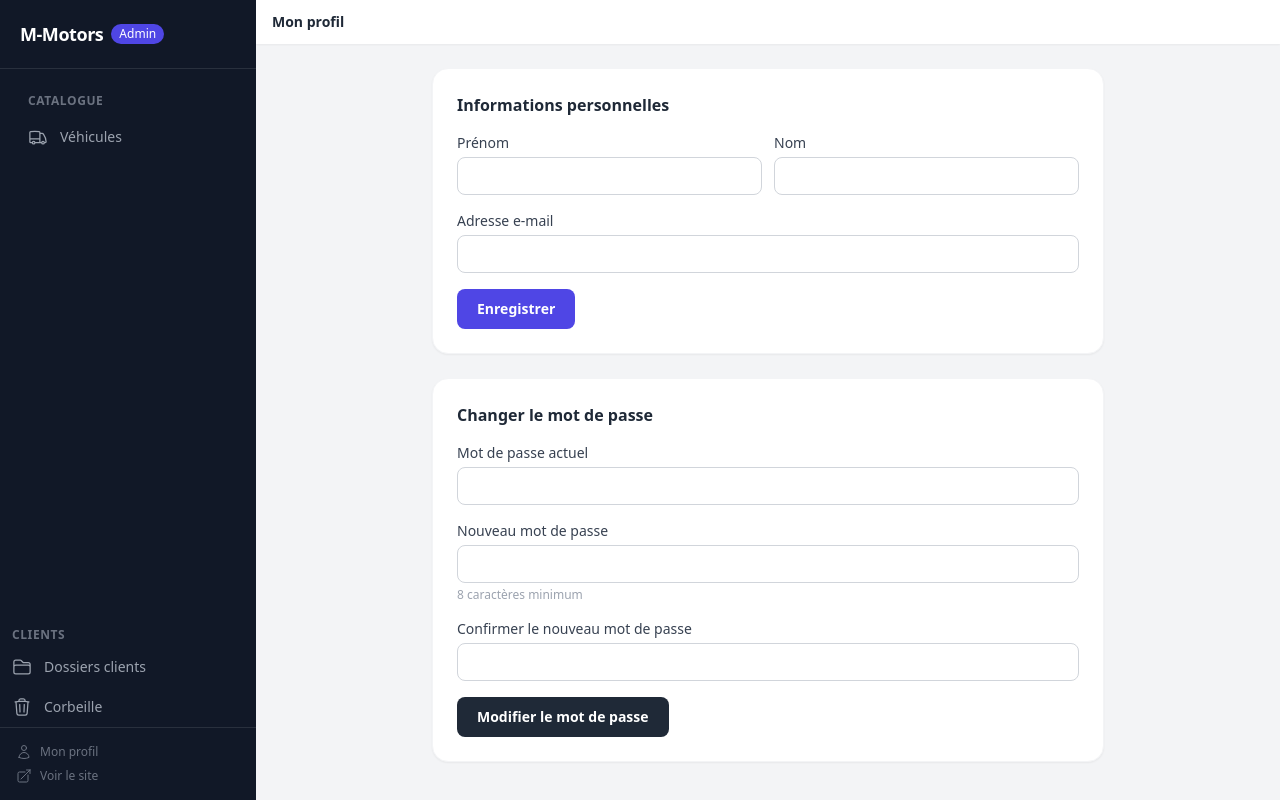
After one commit to MaxL34/m-motors, a FastAPI app: template app/templates/admin/profile/index.html in a window 1280 px wide. The commit adds this page. Run offline with FastAPI, Linux system fonts and the light colour scheme; the template is opened without the code that fills it, so the values that code supplies are empty; parts of the project's set-up code (start-up, migrations or seed data) failed here and were passed over; some libraries are stand-ins or nearby versions.

Commit message:
Feature: add admin profile page template and sidebar link

```diff
--- a/app/templates/admin/base_admin.html
+++ b/app/templates/admin/base_admin.html
@@ -67,7 +67,15 @@
             </a>
 
         <!-- Footer sidebar -->
-        <div class="p-4 border-t border-white/10">
+        <div class="p-4 border-t border-white/10 space-y-2">
+            <a href="/admin/profile"
+               class="flex items-center gap-2 text-xs transition-colors
+                      {% if path.startswith('/admin/profile') %}text-white{% else %}text-gray-500 hover:text-gray-300{% endif %}">
+                <svg class="w-4 h-4" fill="none" stroke="currentColor" stroke-width="1.5" viewBox="0 0 24 24">
+                    <path stroke-linecap="round" stroke-linejoin="round" d="M15.75 6a3.75 3.75 0 1 1-7.5 0 3.75 3.75 0 0 1 7.5 0ZM4.501 20.118a7.5 7.5 0 0 1 14.998 0A17.933 17.933 0 0 1 12 21.75c-2.676 0-5.216-.584-7.499-1.632Z"/>
+                </svg>
+                Mon profil
+            </a>
             <a href="/vehicles" class="flex items-center gap-2 text-xs text-gray-500 hover:text-gray-300 transition-colors">
                 <svg class="w-4 h-4" fill="none" stroke="currentColor" stroke-width="1.5" viewBox="0 0 24 24">
                     <path stroke-linecap="round" stroke-linejoin="round" d="M13.5 6H5.25A2.25 2.25 0 0 0 3 8.25v10.5A2.25 2.25 0 0 0 5.25 21h10.5A2.25 2.25 0 0 0 18 18.75V10.5m-10.5 6L21 3m0 0h-5.25M21 3v5.25"/>
@@ -93,7 +101,7 @@
             <h1 class="text-sm font-semibold text-gray-800 flex-1">{% block page_title %}{% endblock %}</h1>
             {% block header_actions %}{% endblock %}
             {% if current_admin %}
-            <span class="text-sm text-gray-500">{{ current_admin.first_name }} {{ current_admin.last_name }}</span>
+            <a href="/admin/profile" class="text-sm text-gray-500 hover:text-indigo-600 transition-colors">{{ current_admin.first_name }} {{ current_admin.last_name }}</a>
             <a href="/logout" class="text-xs text-gray-400 hover:text-gray-600 transition-colors">Se déconnecter</a>
             {% endif %}
         </header>
--- /dev/null
+++ b/app/templates/admin/profile/index.html
@@ -0,0 +1,84 @@
+{% extends "admin/base_admin.html" %}
+{% block title %}Mon profil — Admin M-Motors{% endblock %}
+{% block page_title %}Mon profil{% endblock %}
+
+{% block content %}
+<div class="max-w-2xl mx-auto space-y-6">
+
+    <!-- Informations personnelles -->
+    <div class="bg-white rounded-2xl shadow-sm border border-gray-100 p-6">
+        <h2 class="text-base font-semibold text-gray-800 mb-4">Informations personnelles</h2>
+
+        {% if success %}
+        <div class="mb-4 px-4 py-3 rounded-lg bg-green-50 text-green-700 text-sm">{{ success }}</div>
+        {% endif %}
+        {% if errors %}
+        <div class="mb-4 px-4 py-3 rounded-lg bg-red-50 text-red-700 text-sm space-y-1">
+            {% for e in errors %}<p>{{ e }}</p>{% endfor %}
+        </div>
+        {% endif %}
+
+        <form method="post" action="/admin/profile" class="flex flex-col gap-4">
+            <div class="grid grid-cols-2 gap-3">
+                <div>
+                    <label class="block text-sm font-medium text-gray-700 mb-1">Prénom</label>
+                    <input type="text" name="first_name" value="{{ current_admin.first_name }}" required
+                           class="w-full px-3 py-2 text-sm border border-gray-300 rounded-lg focus:border-indigo-500 focus:ring-1 focus:ring-indigo-500 outline-none">
+                </div>
+                <div>
+                    <label class="block text-sm font-medium text-gray-700 mb-1">Nom</label>
+                    <input type="text" name="last_name" value="{{ current_admin.last_name }}" required
+                           class="w-full px-3 py-2 text-sm border border-gray-300 rounded-lg focus:border-indigo-500 focus:ring-1 focus:ring-indigo-500 outline-none">
+                </div>
+            </div>
+            <div>
+                <label class="block text-sm font-medium text-gray-700 mb-1">Adresse e-mail</label>
+                <input type="email" name="email" value="{{ current_admin.email }}" required
+                       class="w-full px-3 py-2 text-sm border border-gray-300 rounded-lg focus:border-indigo-500 focus:ring-1 focus:ring-indigo-500 outline-none">
+            </div>
+            <button type="submit"
+                    class="self-start bg-indigo-600 hover:bg-indigo-700 text-white text-sm font-semibold px-5 py-2.5 rounded-lg transition-colors">
+                Enregistrer
+            </button>
+        </form>
+    </div>
+
+    <!-- Mot de passe -->
+    <div class="bg-white rounded-2xl shadow-sm border border-gray-100 p-6">
+        <h2 class="text-base font-semibold text-gray-800 mb-4">Changer le mot de passe</h2>
+
+        {% if pwd_success %}
+        <div class="mb-4 px-4 py-3 rounded-lg bg-green-50 text-green-700 text-sm">{{ pwd_success }}</div>
+        {% endif %}
+        {% if pwd_errors %}
+        <div class="mb-4 px-4 py-3 rounded-lg bg-red-50 text-red-700 text-sm space-y-1">
+            {% for e in pwd_errors %}<p>{{ e }}</p>{% endfor %}
+        </div>
+        {% endif %}
+
+        <form method="post" action="/admin/profile/password" class="flex flex-col gap-4">
+            <div>
+                <label class="block text-sm font-medium text-gray-700 mb-1">Mot de passe actuel</label>
+                <input type="password" name="current_password" required
+                       class="w-full px-3 py-2 text-sm border border-gray-300 rounded-lg focus:border-indigo-500 focus:ring-1 focus:ring-indigo-500 outline-none">
+            </div>
+            <div>
+                <label class="block text-sm font-medium text-gray-700 mb-1">Nouveau mot de passe</label>
+                <input type="password" name="new_password" required
+                       class="w-full px-3 py-2 text-sm border border-gray-300 rounded-lg focus:border-indigo-500 focus:ring-1 focus:ring-indigo-500 outline-none">
+                <p class="text-xs text-gray-400 mt-1">8 caractères minimum</p>
+            </div>
+            <div>
+                <label class="block text-sm font-medium text-gray-700 mb-1">Confirmer le nouveau mot de passe</label>
+                <input type="password" name="confirm_password" required
+                       class="w-full px-3 py-2 text-sm border border-gray-300 rounded-lg focus:border-indigo-500 focus:ring-1 focus:ring-indigo-500 outline-none">
+            </div>
+            <button type="submit"
+                    class="self-start bg-gray-800 hover:bg-gray-900 text-white text-sm font-semibold px-5 py-2.5 rounded-lg transition-colors">
+                Modifier le mot de passe
+            </button>
+        </form>
+    </div>
+
+</div>
+{% endblock %}
```
